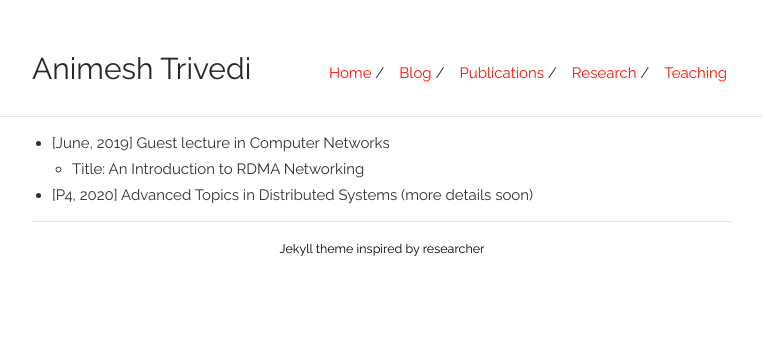
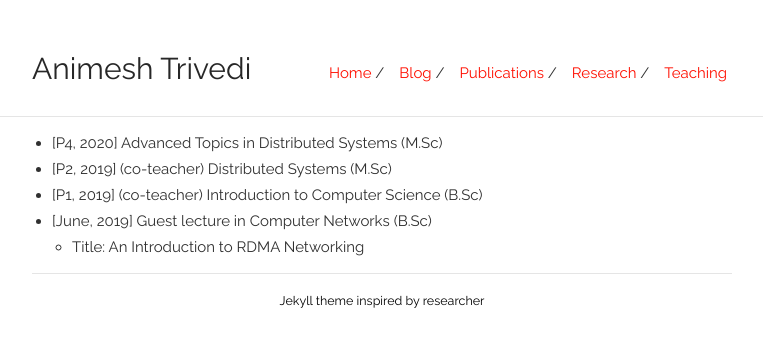
Before and after one commit to animeshtrivedi/animeshtrivedi.github.io, a Jekyll site: the page built from teaching.md, in a window 1280 px wide. Shown: the top 347 px of the page, without its empty margins (258-1021 px from the left). Built offline with Jekyll 4.4.1, drawn with Linux system fonts in a browser that asks for light colours.

Commit message:
updated teaching
Signed-off-by: Animesh Trivedi <atrivedi@apache.org>

```diff
--- a/teaching.md
+++ b/teaching.md
@@ -5,6 +5,8 @@ custom_title: Teaching of Animesh Trivedi
 permalink: /teaching/
 
 ---
-  * [June, 2019] Guest lecture in Computer Networks
+  * [P4, 2020] Advanced Topics in Distributed Systems (M.Sc)
+  * [P2, 2019] (co-teacher) Distributed Systems (M.Sc)
+  * [P1, 2019] (co-teacher) Introduction to Computer Science (B.Sc)
+  * [June, 2019] Guest lecture in Computer Networks (B.Sc)
     * Title: An Introduction to RDMA Networking
-  * [P4, 2020] Advanced Topics in Distributed Systems (more details soon)
```
